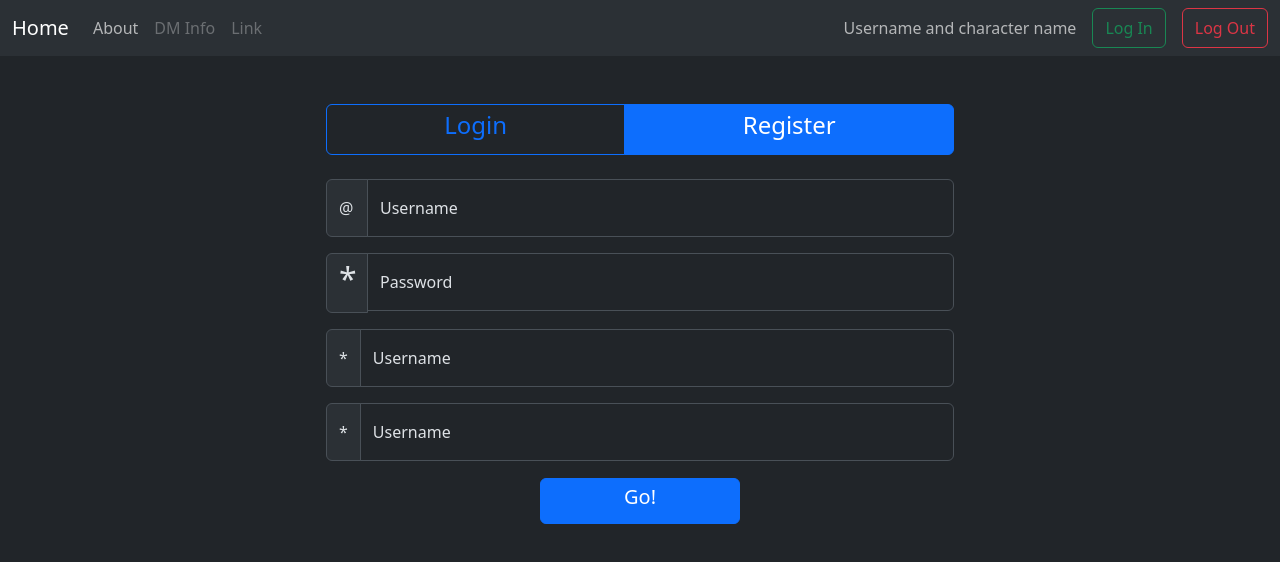
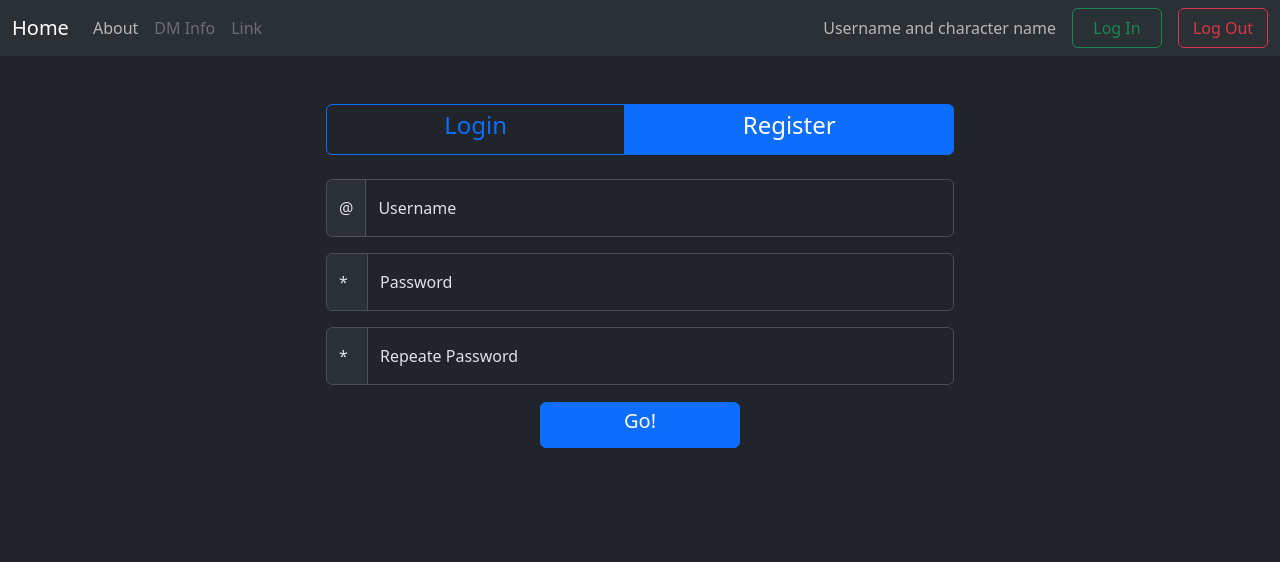
Before and after one commit to Barbarisko/DnDItemTracker, a Vue app in the folder vue-webapp/ItemTracker/: page / in a window 1280 px wide. Both pictures are taken after a click on the label "Register". Shown: the top 562 px of the page. Built offline with nearby package versions, Linux system fonts and the light colour scheme.

Commit message:
more login logic

```diff
--- a/vue-webapp/ItemTracker/src/App.vue
+++ b/vue-webapp/ItemTracker/src/App.vue
@@ -5,7 +5,7 @@ import Character from './pages/Character.vue'
 import Home from './pages/Home.vue'
 
 const routes = {
-    // '/': Login,
+    '/': Login,
     '/home': Home,
     '/login': Login,
     '/character': Character,
@@ -55,10 +55,8 @@ export default {
                     <span class="navbar-text flex-grow-1">
                         Username and character name
                     </span>
-                    <!-- <a class="nav-link " href="#/login">Log In</a>
-                            <a class="nav-link" href="#/login">Log Out</a> -->
-                    <button class="btn btn-outline-success ms-3" type="submit">Log In</button>
-                    <button class="btn btn-outline-danger ms-3" type="submit">Log Out</button>
+                    <button class="btn btn-outline-success ms-3" style="width: 90px;" type="submit">Log In</button>
+                    <button class="btn btn-outline-danger ms-3" style="width: 90px;" type="submit">Log Out</button>
                 </div>
             </div>
         </div>
--- a/vue-webapp/ItemTracker/src/pages/Login.vue
+++ b/vue-webapp/ItemTracker/src/pages/Login.vue
@@ -1,42 +1,53 @@
+<script>
+import user_api from '@/apis/user_api'
+
+export default {
+    data() {
+        return {
+            show_repeat_field: false
+        }
+    },
+    mounted() {
+
+    },
+    methods: {
+        onChangeMode(event) {
+            console.log("Hi")
+            if (event.target.id == "modeLogin")
+            {
+                this.show_repeat_field = false;
+            }
+            else
+            {
+                this.show_repeat_field = true;
+            }
+        }
+    }
+}
+</script>
+
 <template>
     <div class="row align-items-center mt-5">
         <div class="container">
-
             <div class="row justify-content-center">
-                <div class="col-sm-10 col-md-8 col-lg-6 btn-group" role="group" aria-label="Basic radio toggle button group">
-                    <input type="radio" class="btn-check" name="btnradio" id="btnradio1" autocomplete="off" checked>
-                    <label class="btn btn-outline-primary" for="btnradio1">
+                <div class="col-sm-10 col-md-8 col-lg-6 btn-group" role="group"
+                    aria-label="Basic radio toggle button group">
+                    <input type="radio" class="btn-check" name="btnradio" id="modeLogin" autocomplete="off" @change="onChangeMode" checked>
+                    <label class="btn btn-outline-primary" for="modeLogin">
                         <h4>Login</h4>
                     </label>
 
-                    <input type="radio" class="btn-check" name="btnradio" id="btnradio2" autocomplete="off">
-                    <label class="btn btn-outline-primary" for="btnradio2">
+                    <input type="radio" class="btn-check" name="btnradio" id="modeRegister" autocomplete="off" @change="onChangeMode">
+                    <label class="btn btn-outline-primary" for="modeRegister">
                         <h4>Register</h4>
                     </label>
                 </div>
             </div>
             <div class="row justify-content-center">
                 <div class="col-sm-10 col-md-8 col-lg-6 pt-4">
-                    <div class="input-group mb-3">
-                        <span class="input-group-text" style="width: 42px;">@</span>
-                        <div class="form-floating">
-                            <input type="text" class="form-control" id="username" placeholder="Username">
-                            <label for="floatingInputGroup1">Username</label>
-                        </div>
-                    </div>
 
                     <div class="input-group mb-3">
-                        <span class="input-group-text " style="width: 42px;">
-                            <h2> * </h2>
-                        </span>
-                        <div class="form-floating">
-                            <input type="text" class="form-control" id="password" placeholder="Password">
-                            <label for="floatingInputGroup1">Password</label>
-                        </div>
-                    </div>
-
-                    <div class="input-group mb-3">
-                        <span class="input-group-text">*</span>
+                        <span class="input-group-text">@</span>
                         <div class="form-floating">
                             <input type="text" class="form-control" id="floatingInputGroup1" placeholder="Username">
                             <label for="floatingInputGroup1">Username</label>
@@ -44,10 +55,18 @@
                     </div>
 
                     <div class="input-group mb-3">
-                        <span class="input-group-text">*</span>
+                        <span class="input-group-text" style="width: 42px;">*</span>
                         <div class="form-floating">
                             <input type="text" class="form-control" id="floatingInputGroup1" placeholder="Username">
-                            <label for="floatingInputGroup1">Username</label>
+                            <label for="floatingInputGroup1">Password</label>
+                        </div>
+                    </div>
+
+                    <div v-if="show_repeat_field" class="input-group mb-3">
+                        <span class="input-group-text" style="width: 42px;">*</span>
+                        <div class="form-floating">
+                            <input type="text" class="form-control" id="floatingInputGroup1" placeholder="Username">
+                            <label for="floatingInputGroup1">Repeate Password</label>
                         </div>
                     </div>
 
```
